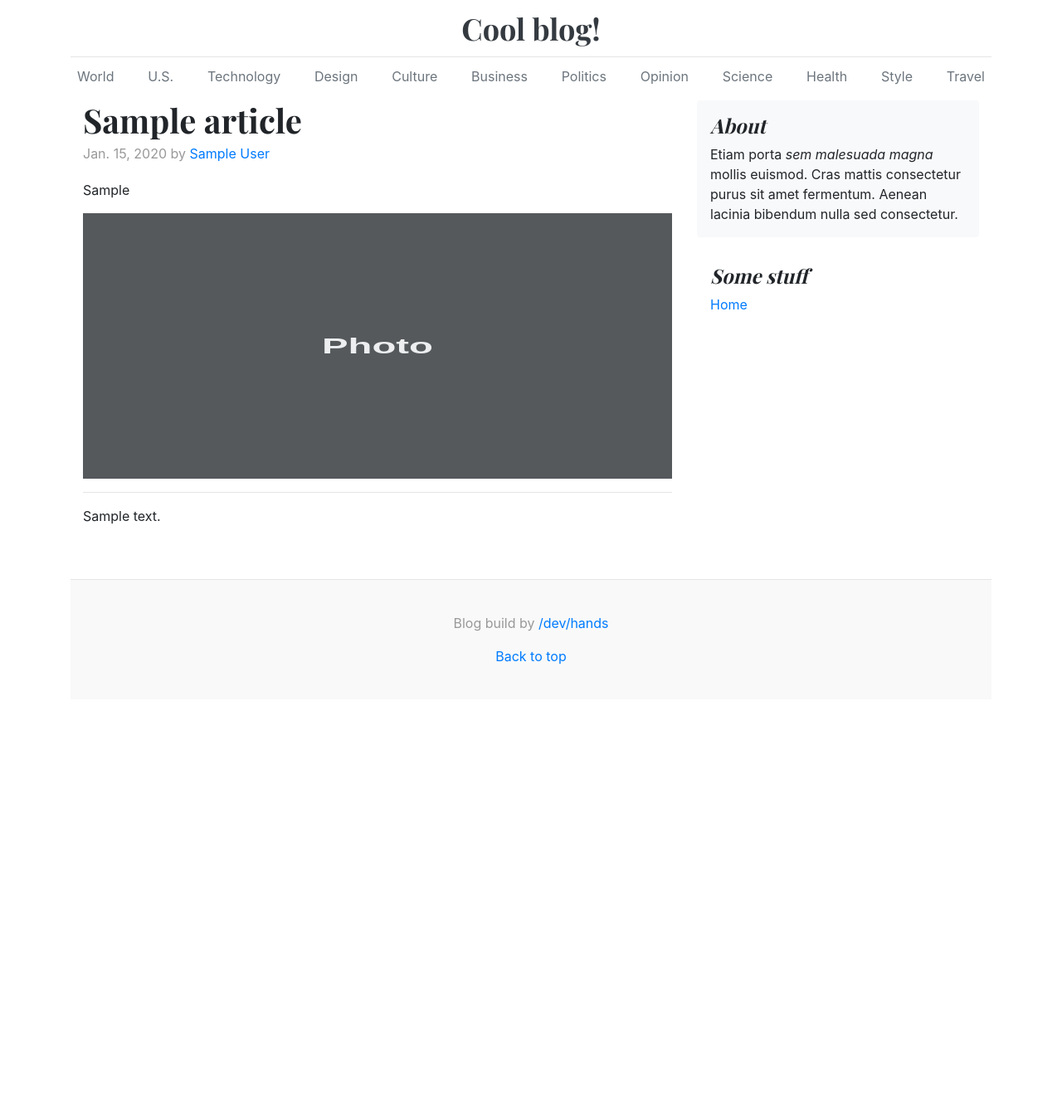
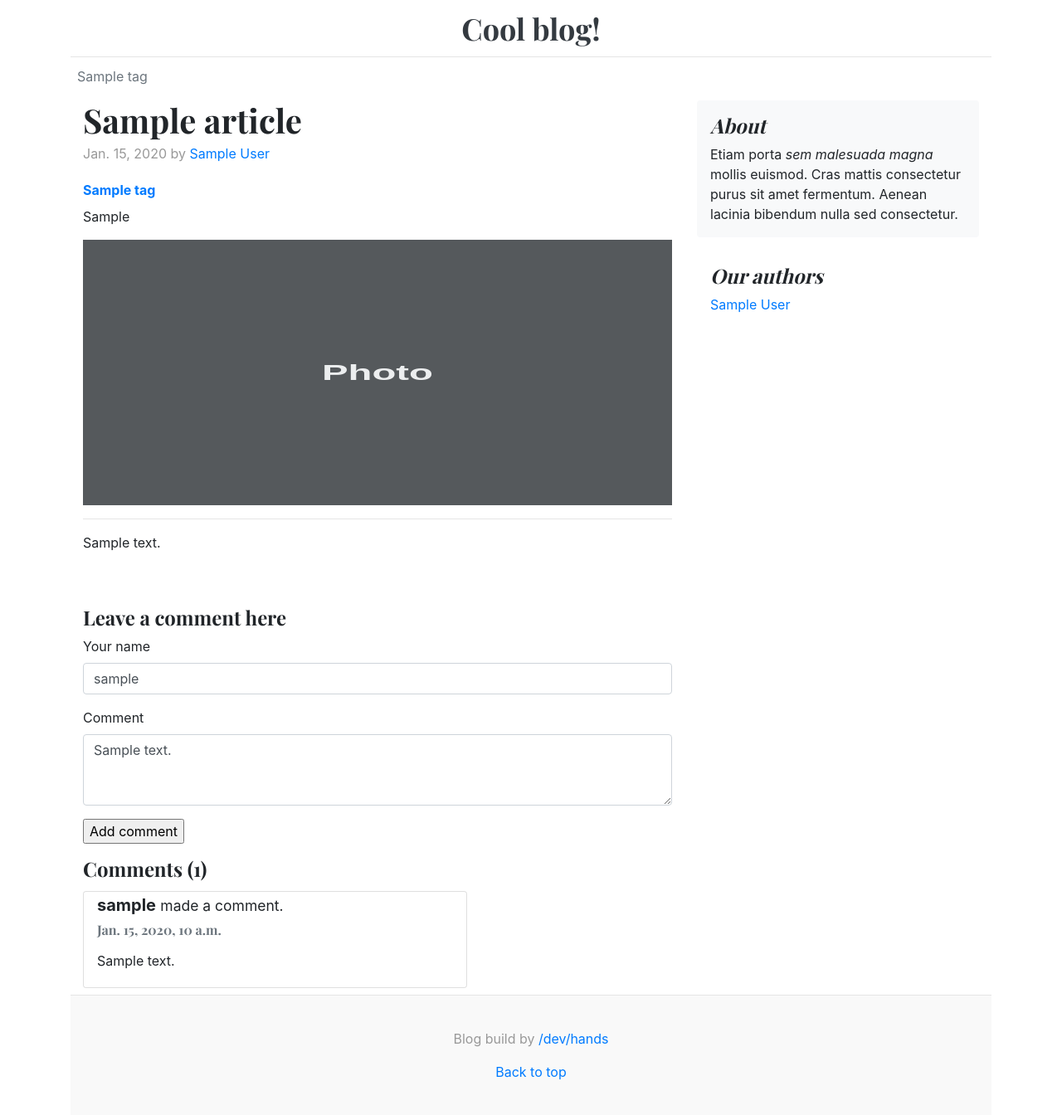
Before and after one commit to TamiasSibiricus/lits, a Django app: template myproject/templates/articles/detail.html in a window 1280 px wide. Shown: the whole page at 83% size. Before the commit the page ends 801 px from the top, so only its background shows below. Run offline with Django 3.2, Linux system fonts and the light colour scheme; tables that the repository leaves empty hold one stand-in row (values such as "Sample post"); the template is opened without the code that fills it: values that come from a table or form of the project are taken from there, most other values are stand-ins (such as "Sample title", 1, 10 or a date in 2020); some libraries are stand-ins or nearby versions.

Commit message:
Improved navigation and comments

```diff
--- a/myproject/templates/articles/detail.html
+++ b/myproject/templates/articles/detail.html
@@ -6,9 +6,54 @@
 <div class="blog-post">
   <h1 class="blog-post-title">{{ article.title }}</h2>
   <p class="blog-post-meta">{{ article.published_at }} by <a href="#">{{ article.reporter }}</a></p>
+  <strong class="d-inline-block mb-2 text-primary">
+    {% for tag in article.tags.all %}<a href="{% url "tag" tag.name %}">{{ tag.name|capfirst }}</a> {% endfor %}
+  </strong>
   <p>{{ article.headline }}</p>
   <img class="img-fluid w-100" data-src="holder.js/400x320?theme=thumb" alt="Card image cap">
   <hr>
   <p>{{ article.content }}</p>
 </div><!-- /.blog-post -->
+
+<div class="my-3">
+  <h4>Leave a comment here</h4>
+  <form action="{% url 'article_comment' article.slug %}" method="post">
+    {% csrf_token %}
+    {% if error_message %}<div class="alert alert-danger" role="alert">{{ error_message }}</div>{% endif %}
+    <fieldset>
+      <div class="form-group">
+        <label for="username">Your name</label>
+        <input type="text" class="form-control" id="username" name="username" placeholder="Cool User Name"{% if username %} value="{{ username }}"{% endif %}>
+      </div>
+      <div class="form-group">
+        <label for="content">Comment</label>
+        <textarea class="form-control" id="content" name="content" rows="3" placeholder="Creative toughts here">{% if username %}{{ content }}{% endif %}</textarea>
+      </div>
+    </fieldset>
+    <input type="submit" value="Add comment">
+  </form>
+</div>
+
+{% if comments %}
+<h4>Comments ({{ comments|length }})</h4>
+<div class="row">
+  <div class="col-8">
+    {% for comment in comments %}
+      <div class="card card-white post mt-1 mb-2">
+        <div class="post-heading px-3 py-1">
+          <div class="float-left meta">
+            <div class="title h5">
+              <b>{% if comment.user %}{{ comment.user }}{% else %}{{ comment.username }}{% endif %}</b> <small>made a comment.</small>
+            </div>
+            <h6 class="text-muted time">{{ comment.created_at }}</h6>
+          </div>
+        </div>
+        <div class="post-description px-3 py-1">
+          <p>{{ comment.content }}</p>
+        </div>
+      </div>
+    {% endfor %}
+  </div>
+</div>
+{% endif %}
 {% endblock %}
--- a/myproject/templates/base_generic.html
+++ b/myproject/templates/base_generic.html
@@ -1,6 +1,7 @@
 <!DOCTYPE html>
 <html lang="en">
 {% load static %}
+{% load widgets %}
 <head>
   <title>{% block title %}Homepage{% endblock %} - Myproject</title>
   <meta charset="utf-8">
@@ -10,7 +11,6 @@
   <link rel="stylesheet" href="{% static 'styles.css' %}">
 </head>
 <body>
-
   <div class="container">
     <header class="blog-header py-3">
       <div class="row flex-nowrap justify-content-center align-items-center">
@@ -18,7 +18,7 @@
           <a class="text-muted" href="#">Subscribe</a>
         </div-->
         <div class="col-4 text-center">
-          <a class="blog-header-logo text-dark" href="#">Cool blog!</a>
+          <a class="blog-header-logo text-dark" href="/">Cool blog!</a>
         </div>
         <!--div class="col-4 d-flex justify-content-end align-items-center">
           <a class="text-muted" href="#">
@@ -28,22 +28,8 @@
         </div-->
       </div>
     </header>
-
     <div class="nav-scroller py-1 mb-2">
-      <nav class="nav d-flex justify-content-between">
-        <a class="p-2 text-muted" href="#">World</a>
-        <a class="p-2 text-muted" href="#">U.S.</a>
-        <a class="p-2 text-muted" href="#">Technology</a>
-        <a class="p-2 text-muted" href="#">Design</a>
-        <a class="p-2 text-muted" href="#">Culture</a>
-        <a class="p-2 text-muted" href="#">Business</a>
-        <a class="p-2 text-muted" href="#">Politics</a>
-        <a class="p-2 text-muted" href="#">Opinion</a>
-        <a class="p-2 text-muted" href="#">Science</a>
-        <a class="p-2 text-muted" href="#">Health</a>
-        <a class="p-2 text-muted" href="#">Style</a>
-        <a class="p-2 text-muted" href="#">Travel</a>
-      </nav>
+      {% tags_menu %}
     </div>
 
     <!--div class="jumbotron p-3 p-md-5 text-white rounded bg-dark">
@@ -97,10 +83,8 @@
         </div>
         {% block sidebar %}
         <div class="p-3">
-          <h4 class="font-italic">Some stuff</h4>
-          <ol class="list-unstyled mb-0">
-            <li><a href="{% url 'index' %}">Home</a></li>
-          </ol>
+          {% reporters_menu %}
+        </div>
         {% endblock %}
       </aside>
     </div><!-- /.row -->
--- /dev/null
+++ b/myproject/templates/widgets/reporters_menu.html
@@ -0,0 +1,12 @@
+<h4 class="font-italic">Our authors</h4>
+<ol class="list-unstyled mb-0">
+  {% for reporter in reporters %}
+  <li>
+    {% with reporter_full_name=reporter.firstname|add:" "|add:reporter.lastname %}
+    <a href="{% url 'reporter' reporter_full_name|slugify %}">
+      {{ reporter.firstname|capfirst }} {{ reporter.lastname|capfirst }}
+    </a>
+    {% endwith %}
+  </li>
+  {% endfor %}
+</ol>
--- /dev/null
+++ b/myproject/templates/widgets/tags_menu.html
@@ -0,0 +1,5 @@
+<nav class="nav d-flex justify-content-between">
+  {% for tag in tags %}
+  <a class="p-2 text-muted" href="{% url "tag" tag.name %}">{{ tag.name|capfirst }}</a>
+  {% endfor %}
+</nav>
--- /dev/null
+++ b/myproject/templatetags/widgets.py
@@ -0,0 +1,15 @@
+from django import template
+from myproject.models import Tag, Reporter
+
+register = template.Library()
+
+@register.inclusion_tag('widgets/tags_menu.html')
+def tags_menu():
+    tags = Tag.objects.all()
+    return {'tags': tags}
+
+@register.inclusion_tag('widgets/reporters_menu.html')
+def reporters_menu():
+    # TODO: find articles qty and return top 10 reporters
+    reporters = Reporter.objects.all()[0:10]
+    return {'reporters': reporters}
--- a/myproject/urls.py
+++ b/myproject/urls.py
@@ -19,18 +19,12 @@ from myproject import views
 from django.conf.urls.static import static
 from django.conf import settings
 
-urlpatterns = [
-    path('admin/', admin.site.urls),
-    path('', views.index, name='index'),
-    path('articles/<int:article_id>/', views.article, name='article')
-] + static(settings.STATIC_URL, document_root=settings.STATIC_ROOT)
-
-'''
 # generic views
 urlpatterns = [
     path('admin/', admin.site.urls),
-    path('', views.IndexView.as_view(), name='index'),
-    path('articles/<int:pk>/', views.ArticleView.as_view(), name='article_by_pk'),
-    path('articles/<str:slug>/', views.ArticleView.as_view(), name='article_by_slug')
+    path('', views.homepage, name='index'),
+    path('articles/<str:slug>/', views.ArticleView.as_view(), name='article'),
+    path('articles/<str:slug>/comment', views.add_comment, name='article_comment'),
+    path('tag/<str:slug>/', views.TagView.as_view(), name='tag'),
+    path('reporter/<str:slug>/', views.ReporterView.as_view(), name='reporter')
 ] + static(settings.STATIC_URL, document_root=settings.STATIC_ROOT)
-'''
```
Also changed, not shown: myproject/admin.py (+18 -6 lines), myproject/templates/homepage.html (renamed from myproject/templates/index.html, +3 -4 lines), myproject/templates/reporters/index.html (added, +48 -0 lines), myproject/templates/tags/index.html (added, +48 -0 lines), myproject/views.py (+83 -30 lines), myproject/templatetags/__init__.py (added), 1 other file.
